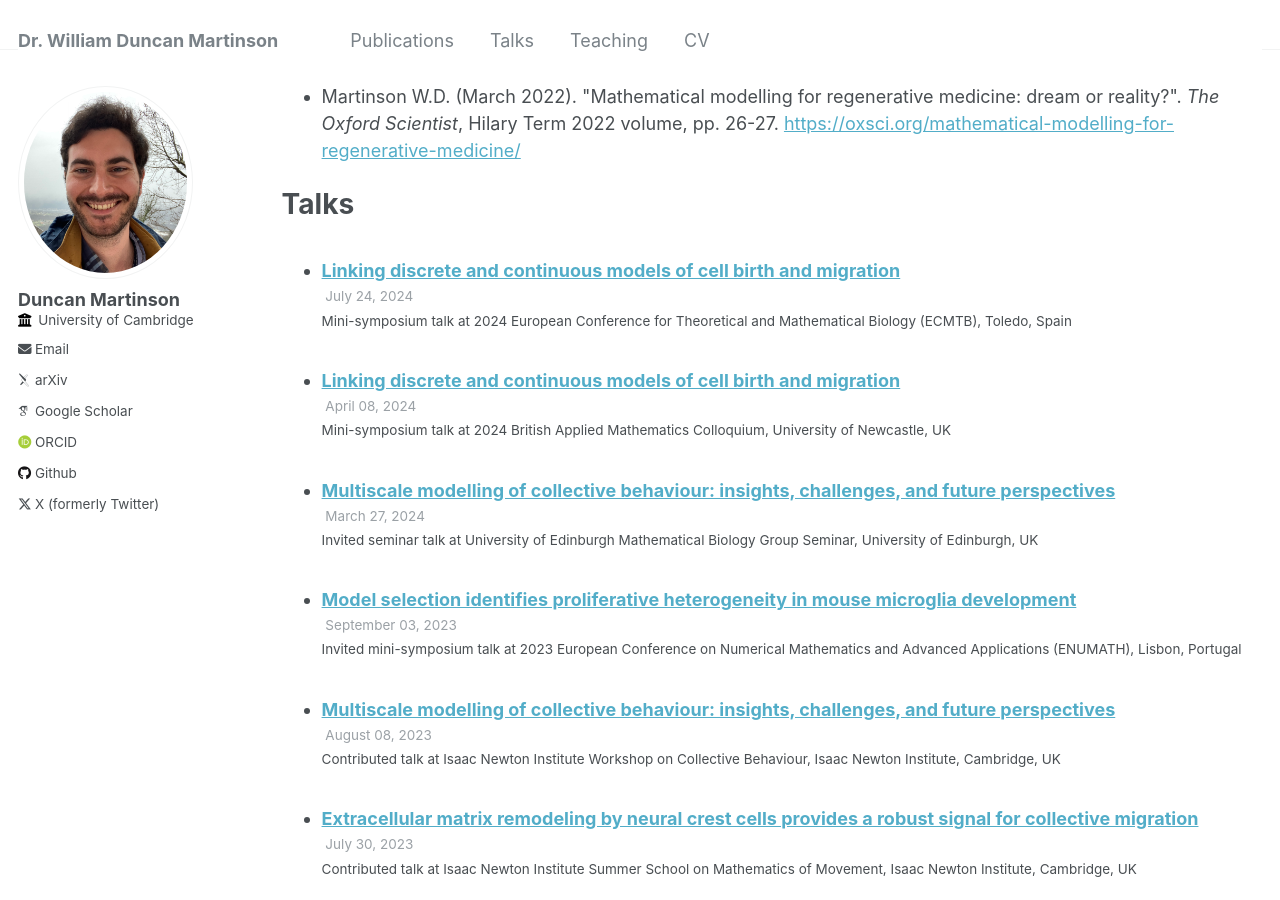
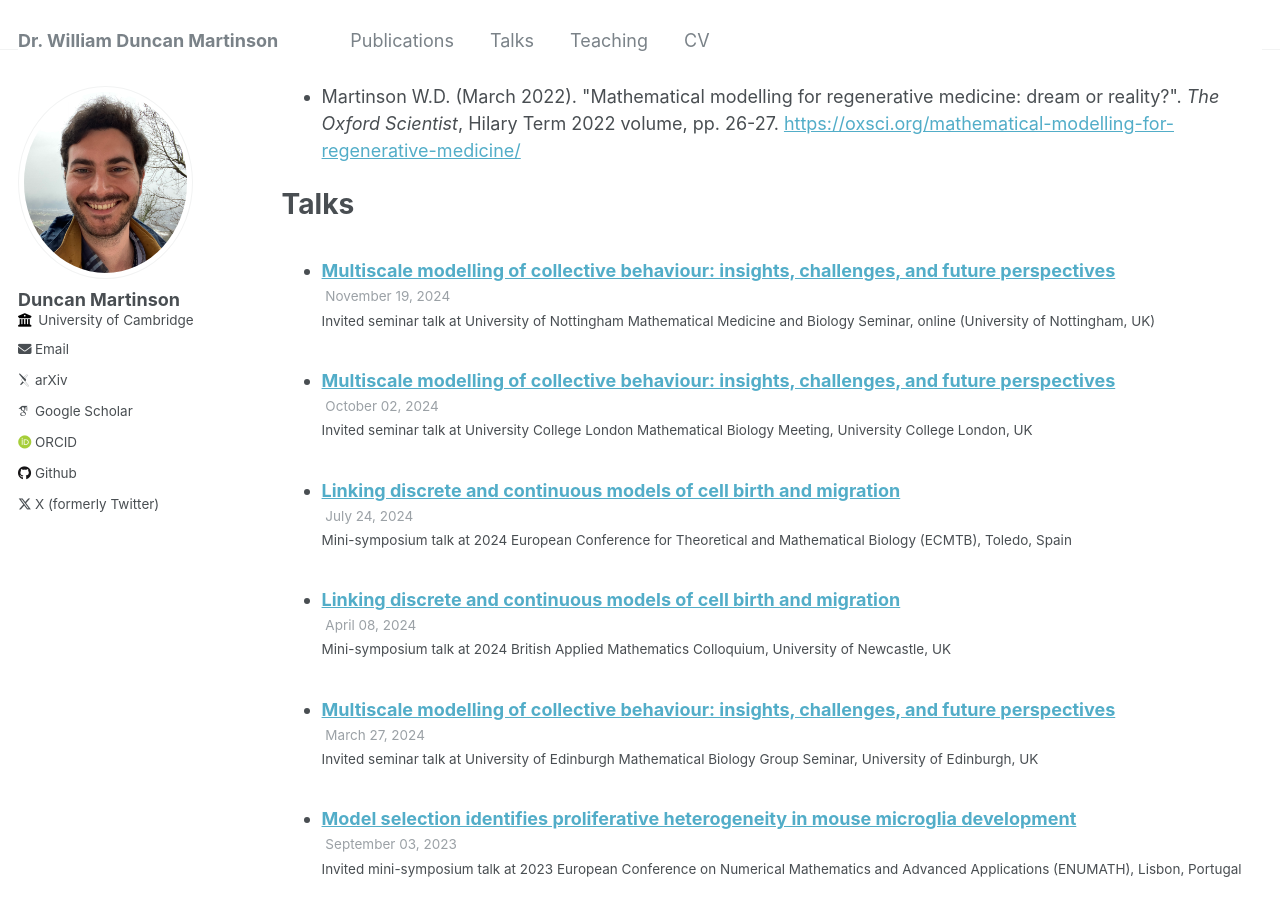
Before and after one commit to wdmartinson/wdmartinson.github.io, a Jekyll site: the page built from _pages/cv.md, in a window 1280 px wide and 900 px high, scrolled down 3064 px. Built offline with Jekyll 4.4.1, drawn with Linux system fonts in a browser that asks for light colours; some web fonts are replaced.

Commit message:
updated to 25 Nov 2024

```diff
--- /dev/null
+++ b/_talks/2024-10-02-ucl-talk.md
@@ -0,0 +1,10 @@
+---
+title: "Multiscale modelling of collective behaviour: insights, challenges, and future perspectives"
+collection: talks
+type: "Invited seminar talk"
+permalink: /talks/2024-10-02-ucl-talk
+venue: "University College London Mathematical Biology Meeting"
+date: 2024-10-02
+location: "University College London, UK"
+---
+<!-- This is a description of your talk, which is a markdown files that can be all markdown-ified like any other post. Yay markdown! -->
--- /dev/null
+++ b/_talks/2024-11-19-nottingham-talk.md
@@ -0,0 +1,10 @@
+---
+title: "Multiscale modelling of collective behaviour: insights, challenges, and future perspectives"
+collection: talks
+type: "Invited seminar talk"
+permalink: /talks/2024-11-19-nottingham-talk
+venue: "University of Nottingham Mathematical Medicine and Biology Seminar"
+date: 2024-11-19
+location: "online (University of Nottingham, UK)"
+---
+<!-- This is a description of your talk, which is a markdown files that can be all markdown-ified like any other post. Yay markdown! -->
```
Also changed, not shown: _pages/about.md (+2 -2 lines), _talks/2024-07-24-ecmtb-talk.md (renamed from _talks/2024-07-24-ecmtb-talk.yaml), images/ResearchImage2.png (added), 4 other files.
